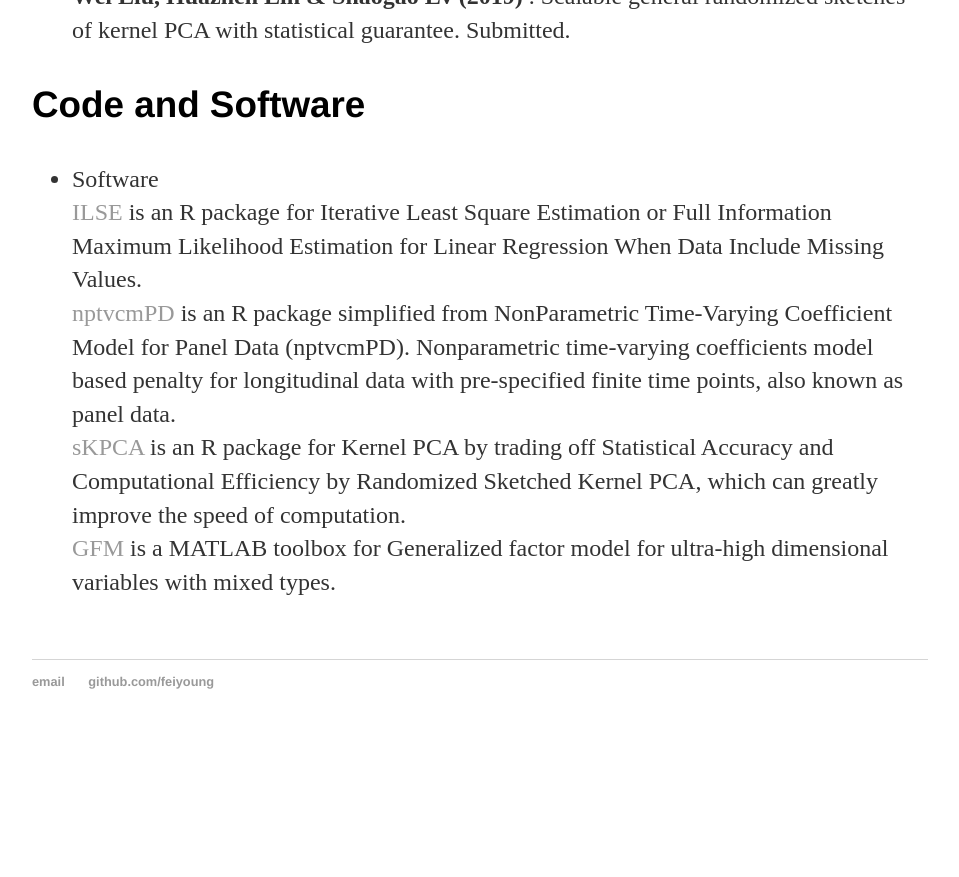
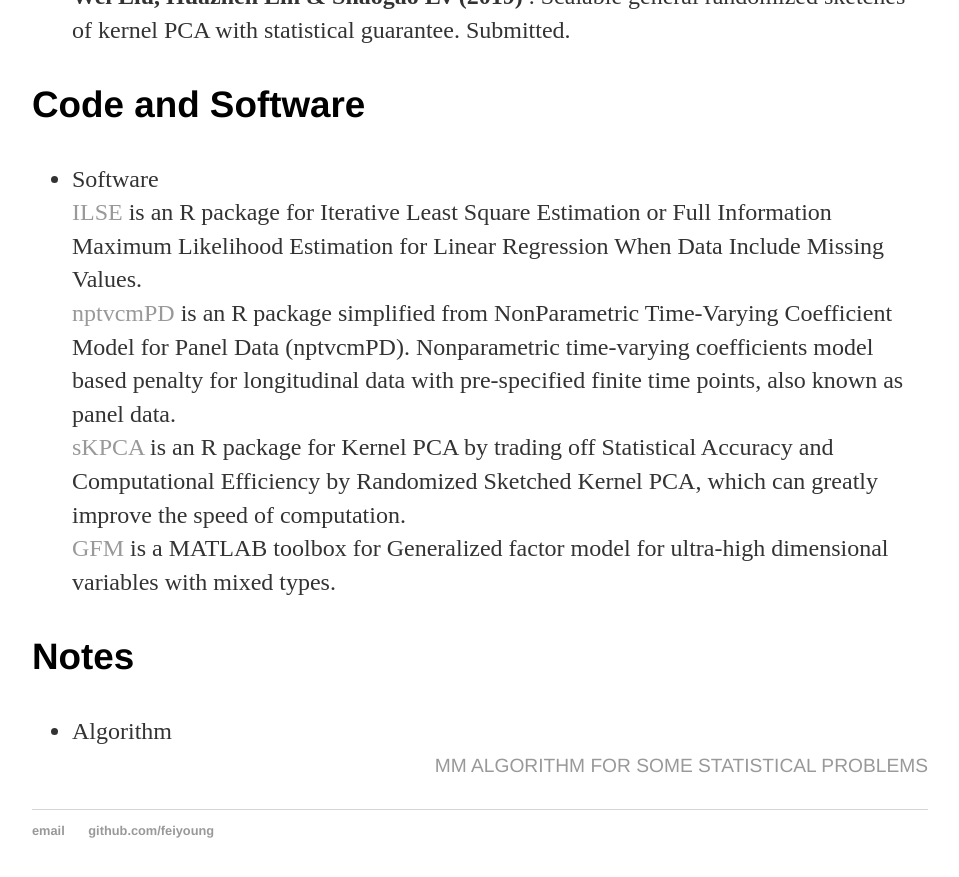
Before and after one commit to feiyoung/feiyoung.github.io, a Jekyll site: the page built from cv/index.html, in a window 1280 px wide and 900 px high, scrolled down 1313 px. Shown: the top 877 px of the window, without its empty margins (160-1119 px from the left). Built offline with Jekyll 4.4.1, drawn with Linux system fonts in a browser that asks for light colours; before the commit the page ends 2064 px from its top, so only the background shows below that.

Commit message:
update Notes

```diff
--- a/cv/index.html
+++ b/cv/index.html
@@ -47,4 +47,11 @@ title: CV of Your Name
 <a href="https://github.com/feiyoung/GFM">GFM</a> is a MATLAB toolbox for Generalized factor model for ultra-high dimensional variables with mixed types. </br>
   </ul>
 
+
+<h3>Notes</h3>
+  <ul>
+  <li>Algorithm</li>
+<a href="/cv/Notes/MMBy Wei.pdf" class="download" title="Summary of MM algorithm">MM Algorithm for Some Statistical Problems</a>
+  </ul>
+
   </div>
```
Also changed, not shown: 1 other file.
